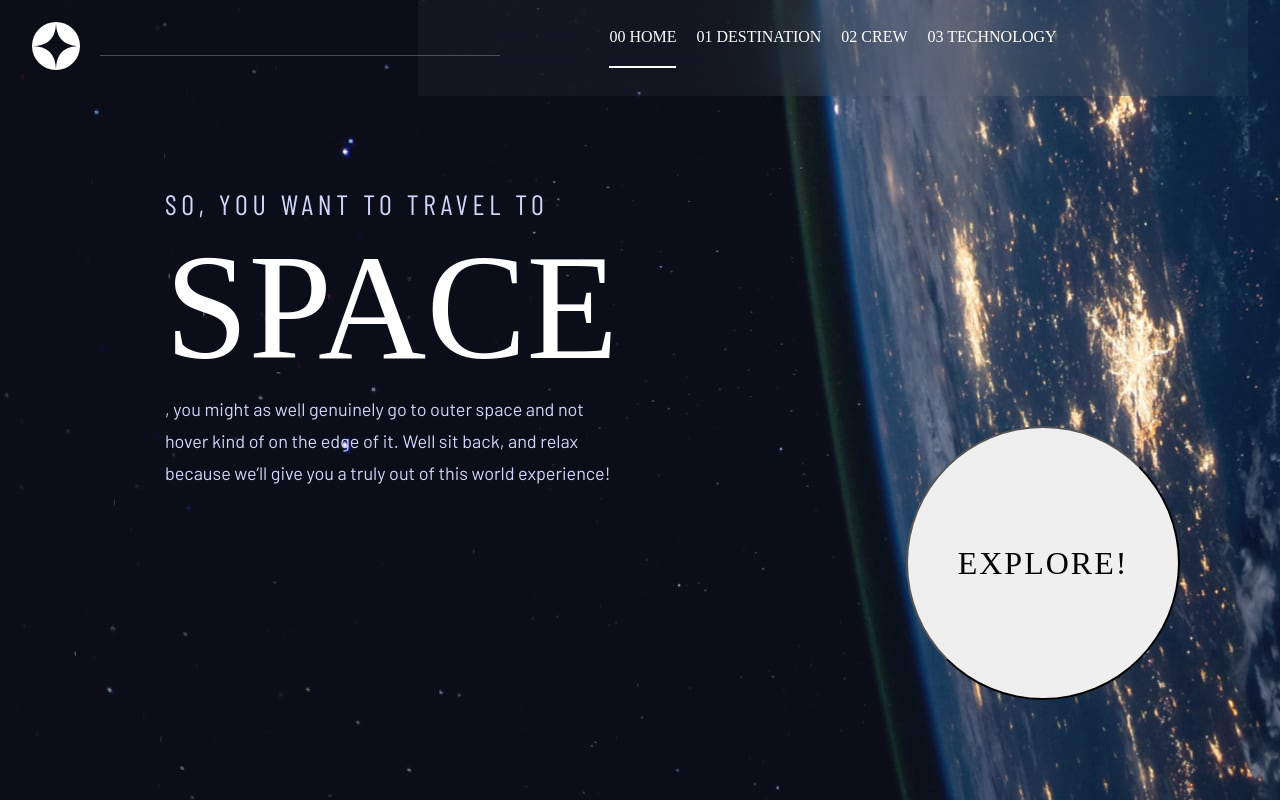
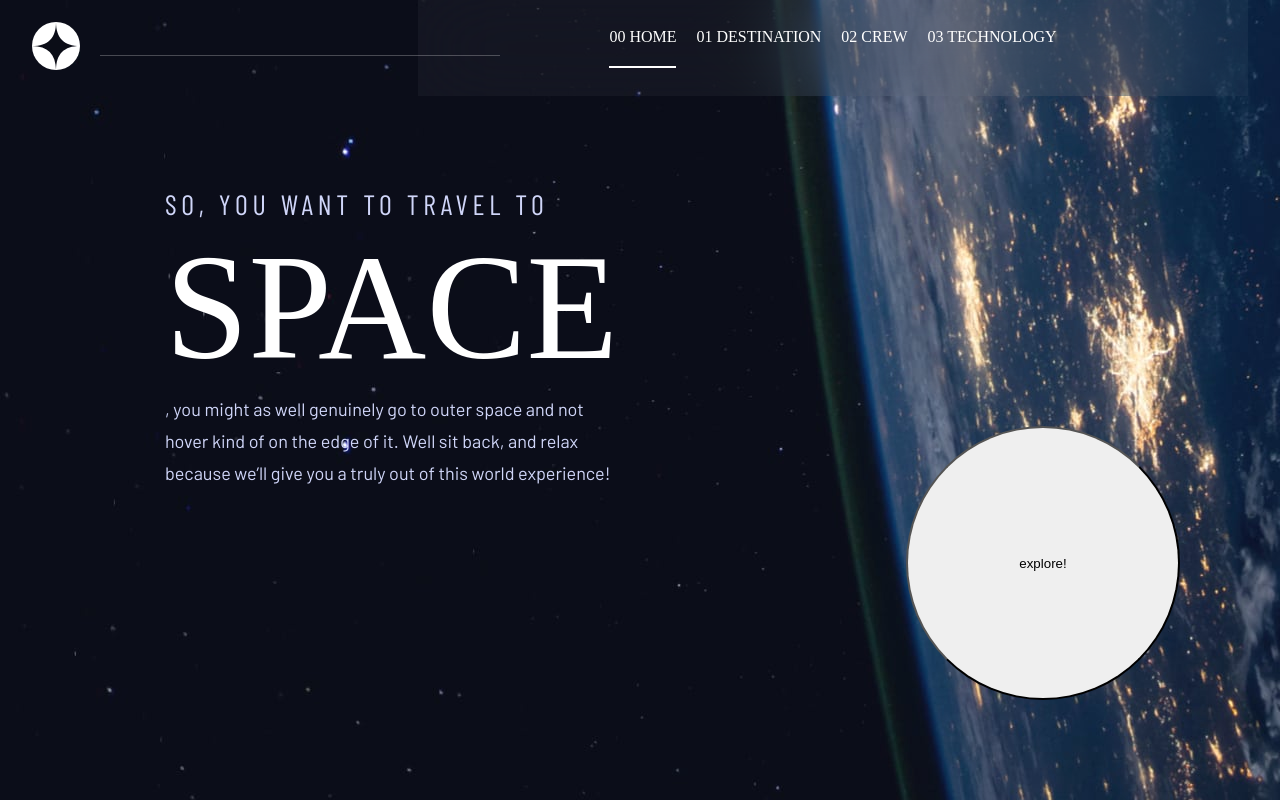
Before and after one commit to docuong0912/space-tourism-website-main, a Next.js app: page /home in a window 1280 px wide. Built offline with nearby package versions, Linux system fonts and the light colour scheme; a web font is replaced by a local one.

Commit message:
fix link button

```diff
--- a/pages/home/index.js
+++ b/pages/home/index.js
@@ -17,9 +17,9 @@ const home = () => {
                 <p className={style.secondparagraph}>space</p>
                 <p className={style.thirdparagraph}>, you might as well genuinely go to outer space and not hover kind of on the edge of it. Well sit back, and relax because we’ll give you a truly out of this world experience!</p>
             </div>
-            <button onClick={()=>{router.push('/destination')}} className={style.btnHome} >
-                <Link href="/destination"> explore! </Link>
-            </button>
+            <Link href="/destination"><button onClick={()=>{router.push('/destination')}} className={style.btnHome} >
+                 explore!
+            </button></Link>
         </main>
     </>
   )
```
